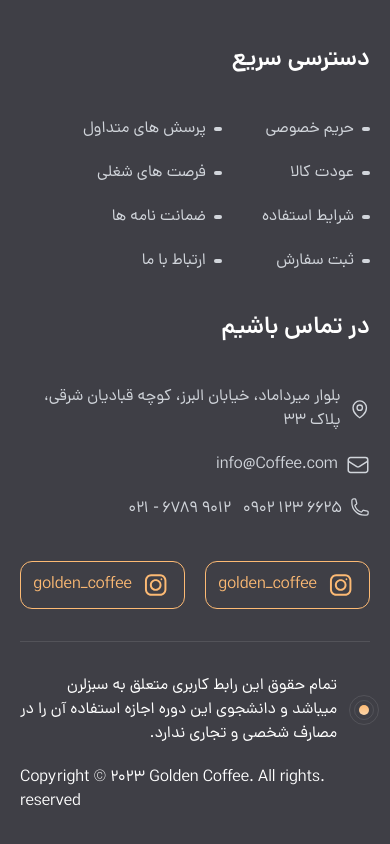
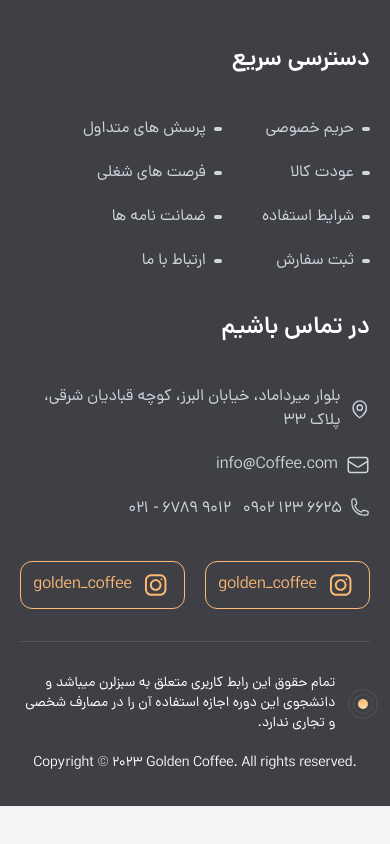
Before and after one commit to MohammadDousi/CoffeeNext, a React (Vite) app in the folder frontend/: page / in a window 390 px wide. Shown: the part 10601-11445 px from the top of the page. After the commit the page ends 11407 px from the top, so only its background shows below. Built offline with nearby package versions, Linux system fonts and the light colour scheme.

Commit message:
add onclick to top for swipe tup button

```diff
--- a/frontend/src/layout/Footer.jsx
+++ b/frontend/src/layout/Footer.jsx
@@ -15,6 +15,14 @@ const Footer = () => {
     { link: "#", text: "ضمانت نامه ها" },
     { link: "#", text: "ارتباط با ما" },
   ];
+
+  // scroll to top page
+  const toTop = () => {
+    window.scrollTo({
+      top: 0,
+      behavior: "smooth",
+    });
+  };
 
   return (
     <footer className="w-full relative px-5 lg:px-24 bg-bgDarkColor flex flex-col justify-center items-center">
@@ -37,6 +45,7 @@ const Footer = () => {
           data-aos-mirror="true"
           data-aos-once="true"
           className="size-8 absolute -bottom-5 rounded-full border-2 border-primaryColor text-primaryColor flex justify-center items-center"
+          onClick={() => toTop()}
         >
           <svg
             xmlns="http://www.w3.org/2000/svg"
@@ -307,13 +316,13 @@ const Footer = () => {
             <span className="size-[30px] border border-white-10 absolute rounded-full"></span>
           </div>
 
-          <p className="text-base font-[Dana] font-normal text-right text-textPrimaryDarkColor">
+          <p className="text-sm lg:text-base font-[Dana] font-normal text-right text-textPrimaryDarkColor">
             تمام حقوق این رابط کاربری متعلق به سبزلرن میباشد و دانشجوی این دوره
             اجازه استفاده آن را در مصارف شخصی و تجاری ندارد.
           </p>
         </div>
 
-        <p className="text-base font-[Dana] font-normal text-left text-textPrimaryDarkColor">
+        <p className="text-sm lg:text-base font-[Dana] font-normal text-left text-textPrimaryDarkColor">
           .Copyright © 2023 Golden Coffee. All rights reserved
         </p>
       </div>
```
